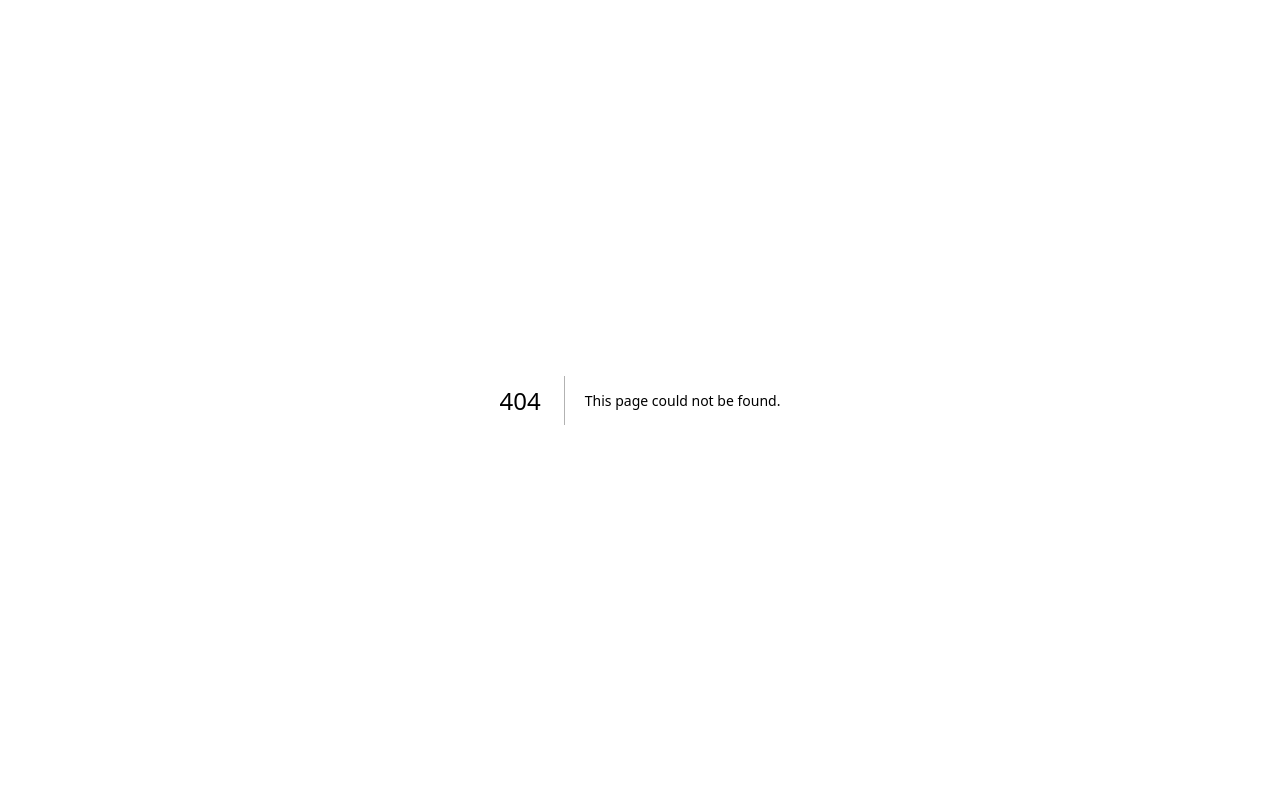
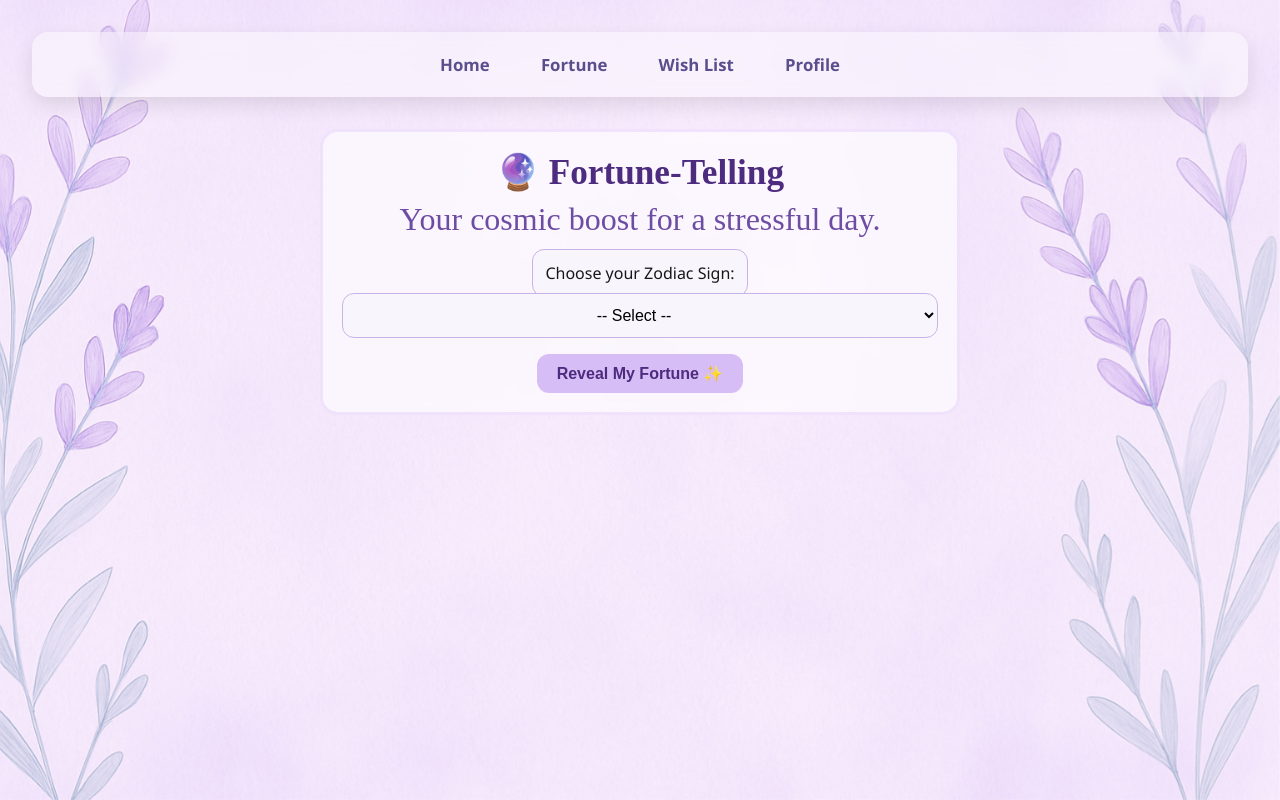
Before and after one commit to s821y9/fortune, a Next.js app: page /fortune in a window 1280 px wide. Before the commit this address had no page. Built offline with nearby package versions, Linux system fonts and the light colour scheme.

Commit message:
add fortune page

```diff
--- /dev/null
+++ b/src/app/(main)/fortune/page.module.css
@@ -0,0 +1,101 @@
+.container {
+  max-width: 640px;
+  margin: 0 auto;
+  padding: 1.2rem;
+  font-family: 'Segoe UI', 'Helvetica Neue', sans-serif;
+  background-color: rgba(255, 255, 255, 0.622);
+  border: 3px solid rgba(133, 55, 222, 0.1);
+  border-radius: 18px;
+  backdrop-filter: blur(6px);
+  text-align: center;
+}
+
+.welcome {
+  font-size: 2.2rem;
+  font-weight: 600;
+  margin-bottom: 0.5rem;
+  text-align: center;
+  font-family: 'Playfair Display', serif;
+  color: #4d2b7f;
+}
+
+.subtitle {
+  font-size: 2rem;
+  font-weight: 500;
+  margin-bottom: 1.5rem;
+  text-align: center;
+  font-family: 'Playfair Display', serif;
+  color: #6d4ca3;
+}
+
+.fortuneButton {
+  margin-top: 1rem;
+  padding: 0.6rem 1.2rem;
+  font-size: 1rem;
+  border-radius: 12px;
+  border: none;
+  background-color: #d7bdf5;
+  color: #4d2b7f;
+  font-weight: 600;
+  cursor: pointer;
+  transition: all 0.3s ease;
+}
+
+.fortuneButton:hover {
+  background-color: #caa4f4;
+}
+
+.fortuneDisplayCard {
+  background-color: #7029e380;
+  border-radius: 10px;
+  padding: 1rem 1.5rem;
+  margin: 1.2rem auto 0.8rem;
+  max-width: 700px;
+  box-shadow: 0 4px 12px rgba(102, 66, 209, 0.1);
+  text-align: center;
+  position: relative;
+}
+
+.fortuneText {
+  font-size: 1.8rem;
+  margin-bottom: 1rem;
+  color: rgb(255, 255, 255);
+  font-family: 'Dancing Script', cursive;
+  text-shadow: 0 2px 8px rgba(80, 40, 120, 0.4);
+}
+
+.reflectionInput {
+  width: 100%;
+  margin-top: 0.6rem;
+  padding: 0.75rem;
+  font-size: 1rem;
+  border-radius: 12px;
+  border: 1px solid #c9b2e6;
+  text-align: center;
+  background-color: #f9f5fd;
+}
+
+.backgroundWrapper {
+  position: relative;
+  z-index: 0;
+}
+
+.backgroundBranch {
+  position: absolute;
+  top: 0;
+  left: 0;
+  height: 100%;
+  z-index: -1;
+  pointer-events: none;
+}
+
+.backgroundImage {
+  position: fixed;
+  bottom: 0;
+  left: 0;
+  width: 100%;
+  height: auto;
+  z-index: -1;
+  pointer-events: none;
+  opacity: 1;
+}
--- /dev/null
+++ b/src/app/(main)/fortune/page.tsx
@@ -0,0 +1,78 @@
+'use client';
+
+import { useEffect, useState } from 'react';
+import { useRouter } from 'next/navigation';
+import styles from './page.module.css';
+
+const zodiacFortunes: Record<string, string> = {
+  Aries: "Today, your fiery energy fuels confidence. Don’t doubt your path — opportunities arise when you lead.",
+  Taurus: "Stability surrounds you. A quiet moment will bring clarity to the chaos of tasks ahead.",
+  Gemini: "Your mind races — write things down, organize your thoughts. Communication unlocks your next move.",
+  Cancer: "Emotions may feel overwhelming. Let yourself feel — this is where your strength lies.",
+  Leo: "Take the spotlight and own it. You inspire more people than you realize.",
+  Virgo: "Perfection isn’t the goal. Progress is. Trust your current effort.",
+  Libra: "Balance is everything today. Take breaks to refocus — beauty lies in harmony.",
+  Scorpio: "Dig deep. Something hidden holds the answer to your recent stress.",
+  Sagittarius: "Adventure can be internal. Explore new mindsets instead of physical escapes.",
+  Capricorn: "A challenge ahead is shaping your resilience. You’re more prepared than you think.",
+  Aquarius: "Let innovation guide your approach. A new method will ease an old problem.",
+  Pisces: "Creativity flows. Use it to visualize your goals. Imagination is your stress reliever."
+};
+
+export default function FortunePage() {
+  const [zodiac, setZodiac] = useState('');
+  const [message, setMessage] = useState('');
+  const [showResult, setShowResult] = useState(false);
+
+  const handleDraw = () => {
+    if (zodiacFortunes[zodiac]) {
+      setMessage(zodiacFortunes[zodiac]);
+      setShowResult(true);
+    } else {
+      alert('Please select your zodiac sign.');
+    }
+  };
+
+  return (
+    <>
+      <div>
+        <img
+          src="/images/image.png"
+          alt="Decorative floral background"
+          className={styles.backgroundImage}
+        />
+      </div>
+      <div className={styles.container}>
+        <h1 className={styles.welcome}>🔮 Fortune-Telling</h1>
+        <p className={styles.subtitle}>
+          Your cosmic boost for a stressful day.
+        </p>
+
+        <label htmlFor="zodiac" className={styles.reflectionInput}>Choose your Zodiac Sign:</label>
+        <select
+          id="zodiac"
+          value={zodiac}
+          onChange={(e) => setZodiac(e.target.value)}
+          className={styles.reflectionInput}
+        >
+          <option value="">-- Select --</option>
+          {Object.keys(zodiacFortunes).map((sign) => (
+            <option key={sign} value={sign}>
+              {sign}
+            </option>
+          ))}
+        </select>
+
+        <button onClick={handleDraw} className={styles.fortuneButton}>
+          Reveal My Fortune ✨
+        </button>
+
+        {showResult && (
+          <div className={styles.fortuneDisplayCard}>
+            <p className={styles.fortuneText}>{message}</p>
+          </div>
+        )}
+      </div>
+    </>
+  );
+}
--- a/src/app/(main)/home/page.tsx
+++ b/src/app/(main)/home/page.tsx
@@ -127,7 +127,7 @@ export default function HomePage() {
           disabled={hasFortuneToday}
           className={styles.fortuneButton}
         >
-          {hasFortuneToday ? 'Fortune already received today' : 'Get My Fortune'}
+          {hasFortuneToday ? 'Fortune already received today' : 'Get My Fortune Cookie'}
         </button>
 
         {fortune && (
--- a/src/app/(main)/layout.tsx
+++ b/src/app/(main)/layout.tsx
@@ -11,6 +11,7 @@ export default function MainLayout({
     <main className={styles.main}>
       <nav className={styles.nav}>
         <Link href="/home" className={styles.link}>Home</Link>
+        <Link href="/fortune" className={styles.link}>Fortune</Link>
         <Link href="/wishlist" className={styles.link}>Wish List</Link>
         <Link href="/profile" className={styles.link}>Profile</Link>
       </nav>
```
